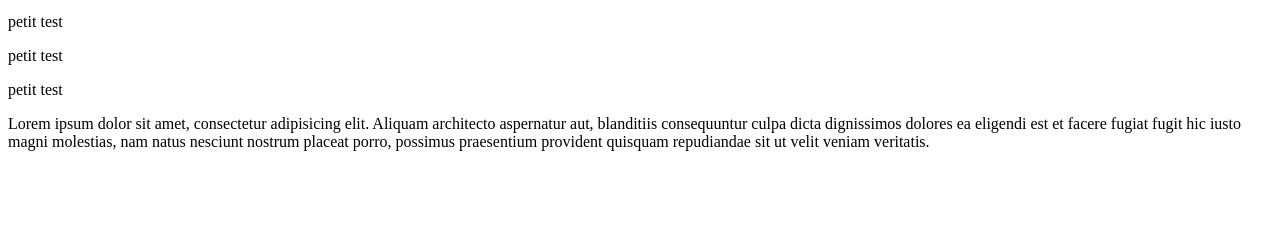
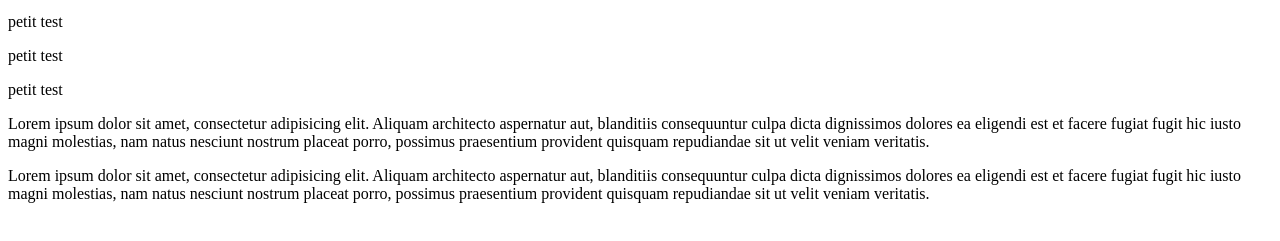
Before and after one commit to mathA1005/testgit, a plain HTML site: page index.html in a window 1280 px wide. Shown: the part 101-342 px from the top of the page. Drawn offline with Linux system fonts and the light colour scheme.

Commit message:
rajout lorem

```diff
--- a/index.html
+++ b/index.html
@@ -11,6 +11,7 @@
 <p>petit test</p>
 <p>petit test</p>
 <p>Lorem ipsum dolor sit amet, consectetur adipisicing elit. Aliquam architecto aspernatur aut, blanditiis consequuntur culpa dicta dignissimos dolores ea eligendi est et facere fugiat fugit hic iusto magni molestias, nam natus nesciunt nostrum placeat porro, possimus praesentium provident quisquam repudiandae sit ut velit veniam veritatis.</p>
+<p>Lorem ipsum dolor sit amet, consectetur adipisicing elit. Aliquam architecto aspernatur aut, blanditiis consequuntur culpa dicta dignissimos dolores ea eligendi est et facere fugiat fugit hic iusto magni molestias, nam natus nesciunt nostrum placeat porro, possimus praesentium provident quisquam repudiandae sit ut velit veniam veritatis.</p>
 
 </body>
 </html>
```
